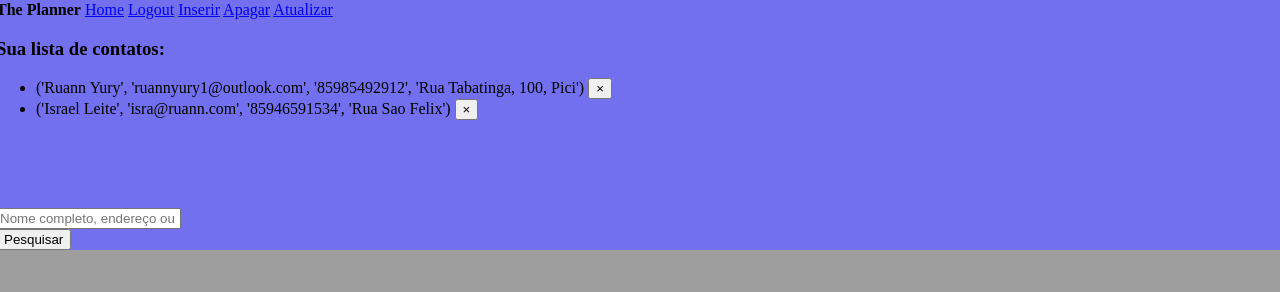
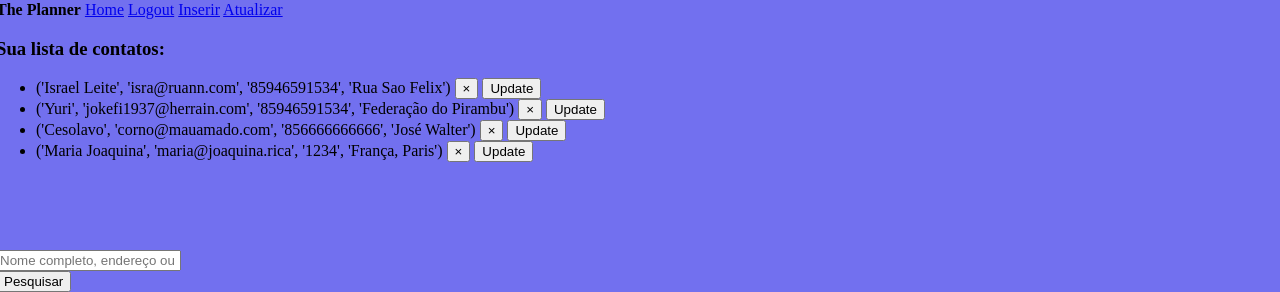
Before and after one commit to ruannyury/Agenda, a Flask app: page /home in a window 1280 px wide; the page is wider, and only the part inside the window is pictured. Shown: the part 1220-1512 px from the top of that part. Before the commit the page ends 1470 px from the top of that part, so only its background shows below. Run offline with Flask 2, Linux system fonts and the light colour scheme; a user stored in the database is signed in.

Commit message:
Função apagar finalizada.

```diff
--- a/app/jsons/addressbooks.json
+++ b/app/jsons/addressbooks.json
@@ -2,16 +2,32 @@
     "admin": [],
     "ruann yury": [
         {
-            "name": "Ruann Yury",
-            "email": "ruannyury1@outlook.com",
-            "number": "85985492912",
-            "address": "Rua Tabatinga, 100, Pici"
-        },
-        {
+            "id": "1",
             "name": "Israel Leite",
             "email": "isra@ruann.com",
             "number": "85946591534",
             "address": "Rua Sao Felix"
+        },
+        {
+            "id": "2",
+            "name": "Yuri",
+            "email": "jokefi1937@herrain.com",
+            "number": "85946591534",
+            "address": "Federação do Pirambu"
+        },
+        {
+            "id": "3",
+            "name": "Cesolavo",
+            "email": "corno@mauamado.com",
+            "number": "856666666666",
+            "address": "José Walter"
+        },
+        {
+            "id": "0",
+            "name": "Maria Joaquina",
+            "email": "maria@joaquina.rica",
+            "number": "1234",
+            "address": "França, Paris"
         }
     ],
     "isra": [],
--- /dev/null
+++ b/app/static/index.js
@@ -0,0 +1,17 @@
+function deletecontact(contato){
+    fetch('/delete-contact',{
+        method: 'POST',
+        body: JSON.stringify({ contato: contato })
+    }).then((_res) => {
+        window.location.href = "/home";
+    });
+}
+
+function updatecontact(contato){
+    fetch('/update',{
+        method: 'POST',
+        body: JSON.stringify({ contato: contato })
+    }).then((_res) => {
+        window.location.href = "/atualizar";
+    });
+}
--- a/app/templates/apagar.html
+++ /dev/null
@@ -1,6 +0,0 @@
-{% extends "base.html" %} {% block title %}Apagar{% endblock %}
-
-{% block content %}
-
-
-{% endblock %}
--- a/app/templates/base.html
+++ b/app/templates/base.html
@@ -26,7 +26,6 @@
                 <a class="nav-item nav-link" id="home" href="/home">Home</a>
                 <a class="nav-item nav-link" id="logout" href="/logout">Logout</a>
                 <a class="nav-item nav-link" id="inserir" href="/inserir">Inserir</a>
-                <a class="nav-item nav-link" id="apagar" href="/apagar">Apagar</a>
                 <a class="nav-item nav-link" id="atualizar" href="/atualizar">Atualizar</a>
             </div>
         </div>
@@ -38,6 +37,11 @@
         {% endblock %}
     </div>
 
+    <script
+      type="text/javascript"
+      src="{{ url_for('static', filename='index.js') }}"
+    ></script>
+
 
 </body>
 </html>
--- a/app/templates/home.html
+++ b/app/templates/home.html
@@ -9,6 +9,9 @@
         {{ contato["name"], contato["email"], contato["number"], contato["address"] }}
         <button type="button" class="close" onClick = "deletecontact({{ contato }})">
             <span aria-hidden="true">&times;</span>
+        </button>
+        <button type="button" class="close" onClick = "updatecontact({{ contato }})">
+            <span aria-hidden="true">Update</span>
         </button>
     </li>
     {% endfor %}
--- a/app/views.py
+++ b/app/views.py
@@ -3,7 +3,7 @@ import json
 from flask import Blueprint, render_template, request, redirect, url_for, flash, jsonify
 from flask_login import current_user, login_required
 from app.jsons.funcs_jsons import carrega_addressbooks, guarda_addressbooks
-from app.tables import Contact, User
+from app.tables import Contact
 
 
 views = Blueprint('views', __name__)
@@ -37,8 +37,6 @@ def inserir():
         nome_user = str(current_user.name.lower())
         for nome, contatos in addressbook.items():
             if nome == nome_user:
-                print(contatos)
-                print(addressbook)
                 contatos.append(new_contact.to_json())
                 guarda_addressbooks(addressbook)
         flash('Contato adicionado!', category='sucess')
@@ -47,28 +45,49 @@ def inserir():
     return render_template('inserir.html', user=current_user, addressbook=carrega_addressbooks())
 
 
-@views.route('/delete', methods=['GET', 'POST'])
-@views.route('/apagar', methods=['GET', 'POST'])
-@login_required
-def apagar():
-    if request.method == "POST":
-        pass
-    return render_template('apagar.html', user=current_user, addressbook=carrega_addressbooks())
-
-
 @views.route('/update', methods=['GET', 'POST'])
 @views.route('/atualizar', methods=['GET', 'POST'])
 @login_required
 def atualizar():
+
     if request.method == "POST":
-        pass
+        dado = json.loads(request.data)
+        contact = dado['contato']
+        print(contact)
+        addressbook = carrega_addressbooks()
+
+        nome_user = str(current_user.name.lower())
+
+        name = request.form.get('name')
+        email = request.form.get('email')
+        number = request.form.get('number')
+        address = request.form.get('address')
+
+        new_contact = Contact(name, email, number, address)
+
+        for nome, contatos in addressbook.items():
+            if nome == nome_user and contatos == contact:
+                print(contact)
+                print(contatos)
+                contatos.remove(contact)
+                contatos.append(new_contact.to_json())
+                guarda_addressbooks(addressbook)
+
+        return redirect(url_for('views.home'))
+
     return render_template('atualizar.html', user=current_user, addressbook=carrega_addressbooks())
 
 
 @views.route('/delete-contact', methods=['POST'])
 def deletecontact():
-    contato = json.loads(request.data)
+    dado = json.loads(request.data)
+    contact = dado['contato']
     addressbook = carrega_addressbooks()
-    addressbook[current_user.name.lower()].remove(contato)
+
+    nome_user = str(current_user.name.lower())
+    for nome, contatos in addressbook.items():
+        if nome == nome_user:
+            contatos.remove(contact)
+            guarda_addressbooks(addressbook)
 
     return jsonify({})
```
Also changed, not shown: app/jsons/teste.json (deleted, +0 -15 lines), app/jsons/teste2.json (deleted, +0 -21 lines), app/templates/atualizar.html (+20 -0 lines).
